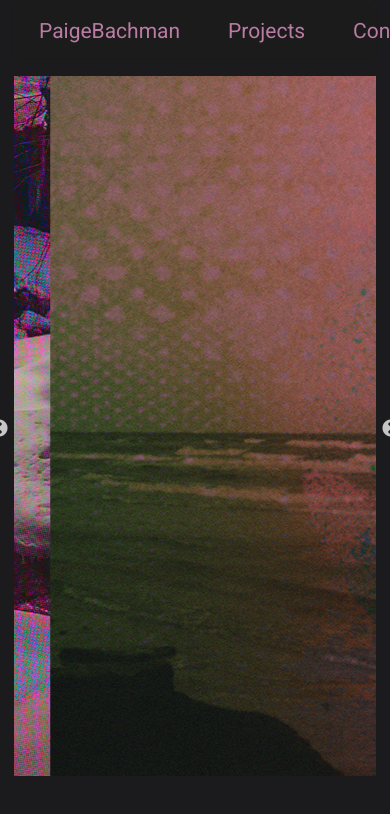
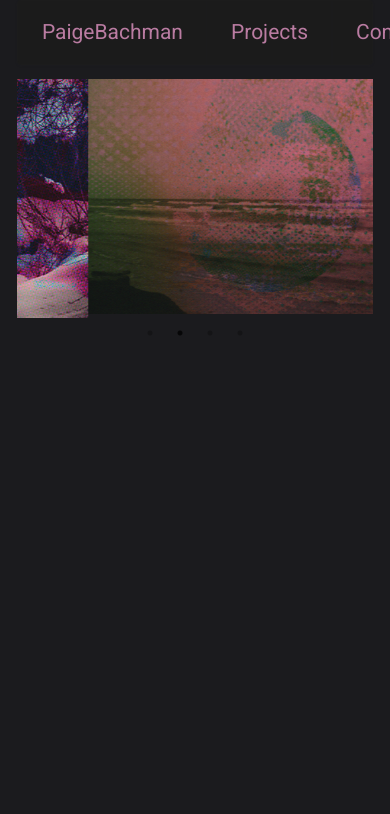
Before and after one commit to cwmill3r/paigebachman, a React (Create React App) app: page / in a window 390 px wide. Shown: the top 814 px of the page. Built offline with nearby package versions, Linux system fonts and the light colour scheme.

Commit message:
responsive carosel

```diff
--- a/src/components/Carosel.css
+++ b/src/components/Carosel.css
@@ -10,6 +10,9 @@ body {
 img {
   margin-right: auto;
   margin-left: auto;
+  height: 100%;
+  width: 100%;
+  object-fit: contain;
 }
 
 a {
--- a/src/components/Carosel.js
+++ b/src/components/Carosel.js
@@ -9,7 +9,9 @@ import p4 from '../images/p4.png';
 class Carosel extends React.Component {
   render() {
     const settings = {
-      dots: false,
+      adaptiveHeight: true,
+      dots: true,
+      arrows: false,
       infinite: true,
       slidesToShow: 1,
       slidesToScroll: 1,
--- a/src/components/Header.css
+++ b/src/components/Header.css
@@ -1,3 +1,7 @@
+* {
+  font-size: 2vh;
+}
+
 .ui.menu {
   background-color: #1b1b1b;
 }
```
